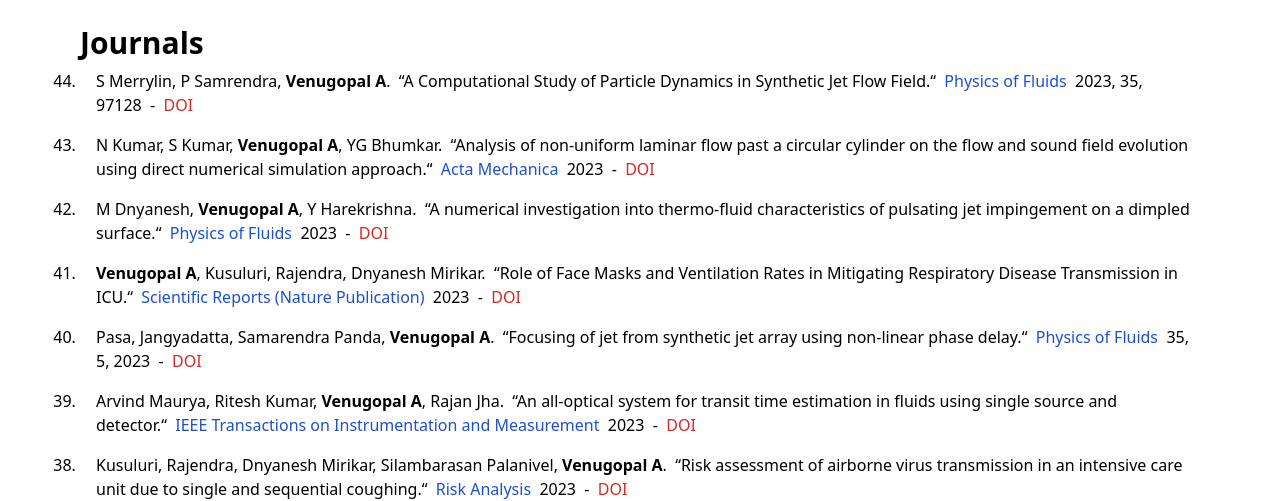
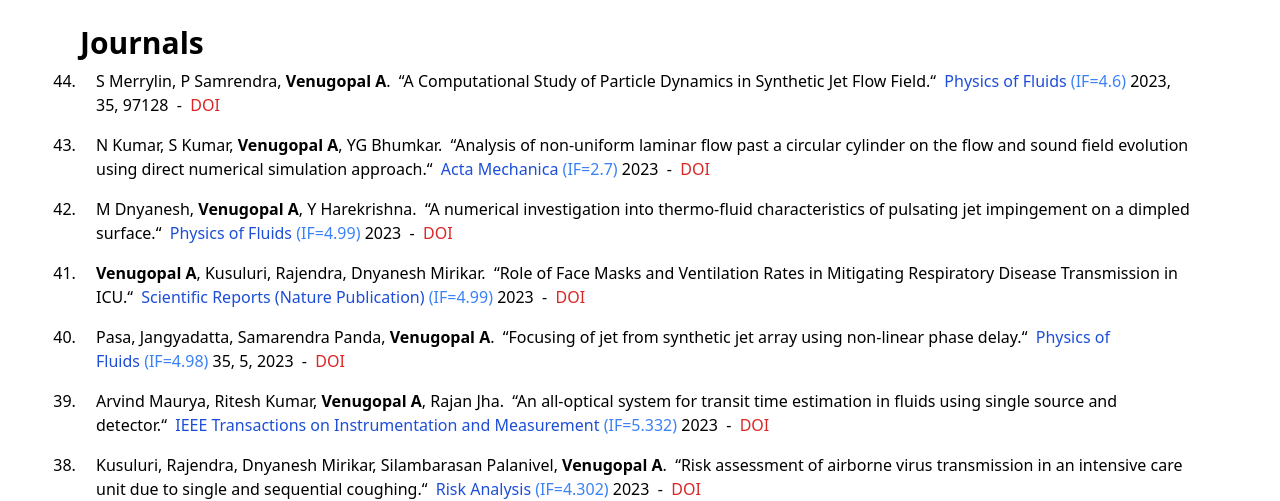
Before and after one commit to fdlabiitbbs/afg-2, a Next.js app: page /journals in a window 1280 px wide. Shown: the part 304-805 px from the top of the page. Built offline with nearby package versions, Linux system fonts and the light colour scheme.

Commit message:
Update journal page with impact factor

```diff
--- a/app/journals/page.jsx
+++ b/app/journals/page.jsx
@@ -29,7 +29,8 @@ const page = () => {
                   );
                 })}.&nbsp;
                 &ldquo;{journal.Title}.&ldquo; &nbsp;
-                <span className="text-blue-700">{journal.Journal} &nbsp;</span>
+                <span className="text-blue-700">{journal.Journal}</span>&nbsp;
+                <span className="text-blue-500">({journal.impactFactor ? `IF=${journal.impactFactor}`  : ""})</span>&nbsp;
                 {journal.Volume_Issue_Year_Pages.map((volume, index) => {
                   return (
                     <span key={index} className="">
--- a/constants/index.js
+++ b/constants/index.js
@@ -940,7 +940,7 @@ export const Journals = [
     Journal: "Physics of Fluids",
     Volume_Issue_Year_Pages: ["2023", "35", "97128"],
     DOI: "https://doi.org/10.1063/5.0161143",
-    impactFactor: 4.99,
+    impactFactor: 4.6,
   },
 ];
 
```
